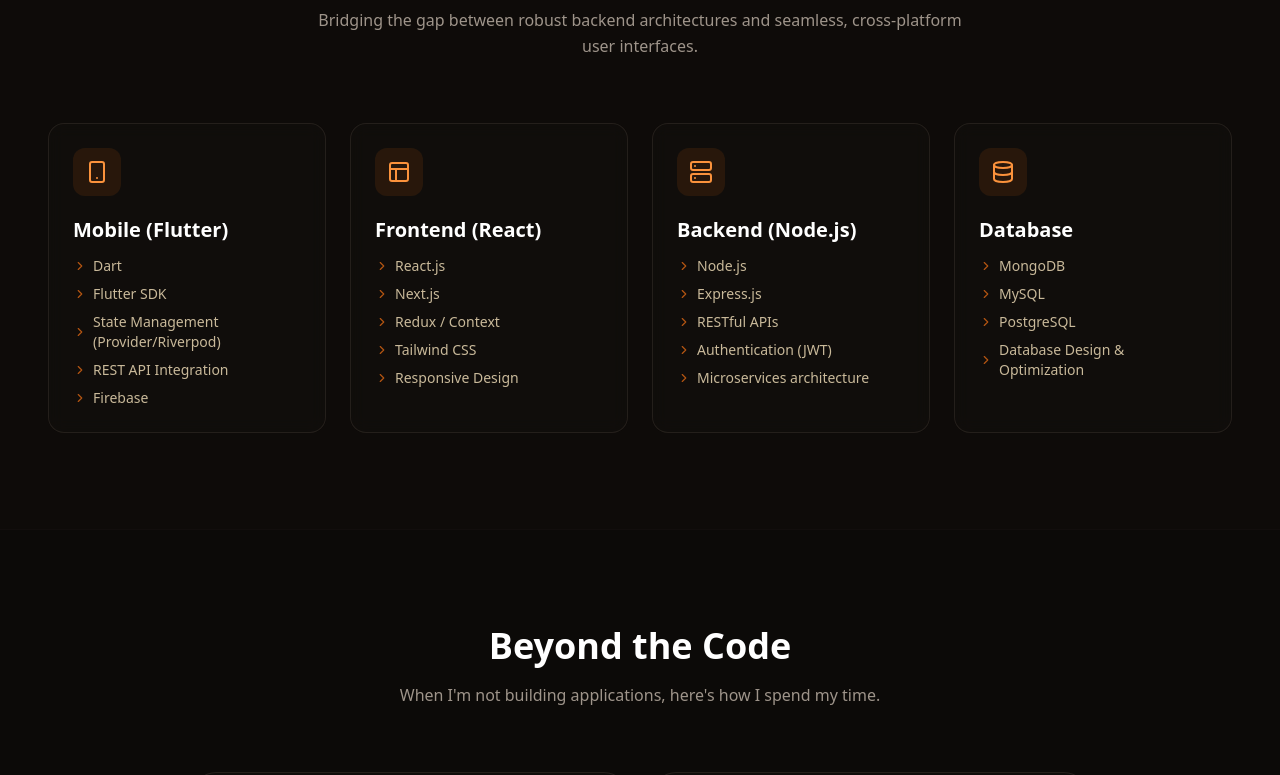
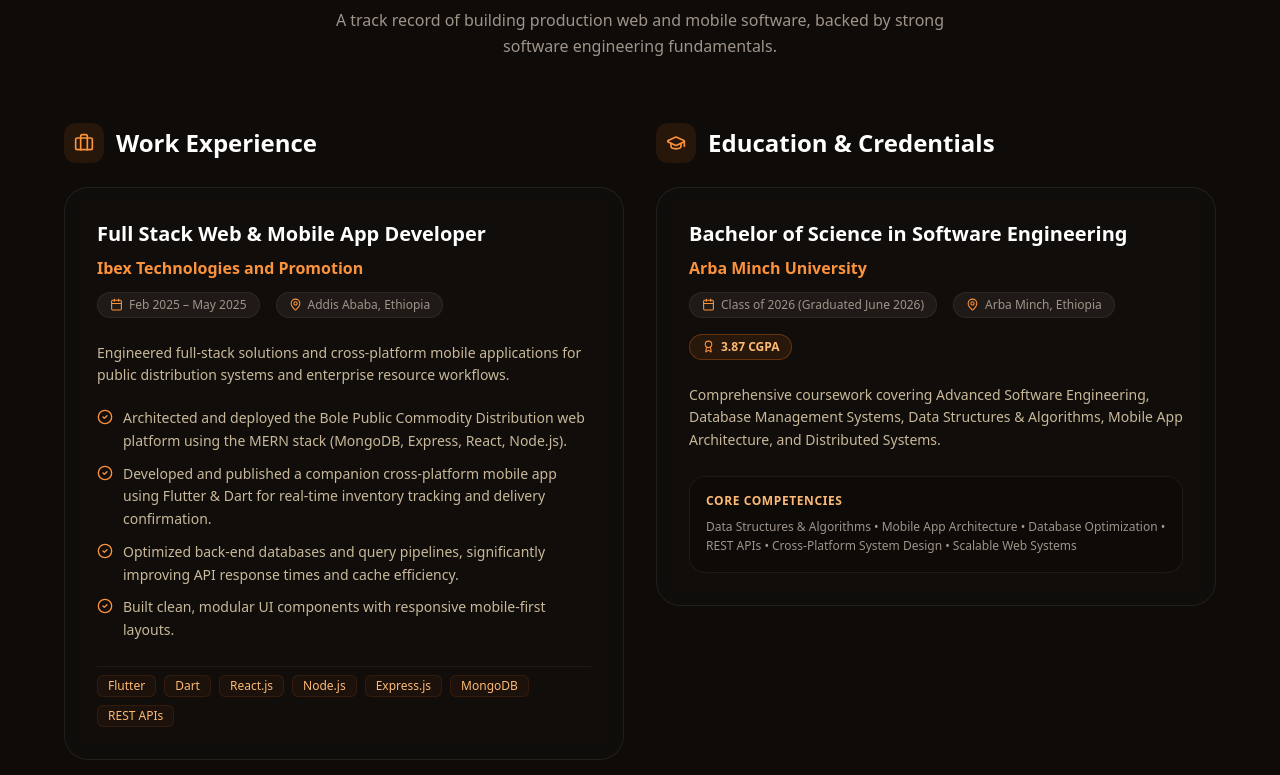
Before and after one commit to Alferid69/ferid-portfolio, a Next.js app: page / in a window 1280 px wide. Shown: the part 1060-1835 px from the top of the page. Built offline with nearby package versions, Linux system fonts and the light colour scheme; no server answers.

Commit message:
feat: add experience and education sections to portfolio; update resume links

```diff
--- /dev/null
+++ b/app/components/Experience.tsx
@@ -0,0 +1,139 @@
+import React from "react";
+import { Briefcase, GraduationCap, Calendar, MapPin, CheckCircle2, Award } from "lucide-react";
+import { EXPERIENCES, EDUCATION } from "../data";
+
+export default function Experience() {
+  return (
+    <section id="experience" className="py-24 bg-slate-900/20 border-t border-slate-900/60 relative z-10">
+      <div className="container mx-auto px-6 md:px-12">
+        <div className="mb-16 md:text-center">
+          <h2 className="text-3xl md:text-4xl font-bold text-white mb-4">
+            Experience & Education
+          </h2>
+          <p className="text-slate-400 max-w-2xl mx-auto leading-relaxed">
+            A track record of building production web and mobile software, backed by strong software engineering fundamentals.
+          </p>
+        </div>
+
+        <div className="grid grid-cols-1 lg:grid-cols-2 gap-8 max-w-6xl mx-auto">
+          {/* Work Experience Column */}
+          <div className="space-y-6">
+            <div className="flex items-center gap-3 mb-6">
+              <div className="bg-teal-500/10 w-10 h-10 rounded-xl flex items-center justify-center text-teal-400">
+                <Briefcase size={20} />
+              </div>
+              <h3 className="text-2xl font-bold text-white">Work Experience</h3>
+            </div>
+
+            {EXPERIENCES.map((exp, idx) => (
+              <div
+                key={idx}
+                className="bg-slate-900/40 backdrop-blur-sm border border-slate-800/80 p-6 md:p-8 rounded-3xl hover:border-teal-500/30 transition-all duration-300 group"
+              >
+                <div className="flex flex-wrap justify-between items-start gap-2 mb-2">
+                  <h4 className="text-xl font-bold text-white group-hover:text-teal-300 transition-colors">
+                    {exp.role}
+                  </h4>
+                </div>
+
+                <div className="text-teal-400 font-semibold text-base mb-3">
+                  {exp.company}
+                </div>
+
+                <div className="flex flex-wrap gap-4 text-xs font-medium text-slate-400 mb-6">
+                  <span className="flex items-center gap-1.5 bg-slate-800/60 px-3 py-1 rounded-full border border-slate-700/50">
+                    <Calendar size={13} className="text-teal-400" />
+                    {exp.period}
+                  </span>
+                  <span className="flex items-center gap-1.5 bg-slate-800/60 px-3 py-1 rounded-full border border-slate-700/50">
+                    <MapPin size={13} className="text-teal-400" />
+                    {exp.location}
+                  </span>
+                </div>
+
+                <p className="text-slate-300 text-sm mb-5 leading-relaxed">
+                  {exp.description}
+                </p>
+
+                <ul className="space-y-2.5 mb-6">
+                  {exp.highlights.map((highlight, hIdx) => (
+                    <li key={hIdx} className="flex items-start text-slate-300 text-xs md:text-sm leading-relaxed">
+                      <CheckCircle2 size={16} className="text-teal-400 mr-2.5 mt-0.5 shrink-0" />
+                      <span>{highlight}</span>
+                    </li>
+                  ))}
+                </ul>
+
+                <div className="flex flex-wrap gap-2 pt-2 border-t border-slate-800/60">
+                  {exp.tech.map((t, tIdx) => (
+                    <span
+                      key={tIdx}
+                      className="px-2.5 py-0.5 bg-teal-500/5 text-teal-300 text-xs font-medium rounded-md border border-teal-500/10"
+                    >
+                      {t}
+                    </span>
+                  ))}
+                </div>
+              </div>
+            ))}
+          </div>
+
+          {/* Education Column */}
+          <div className="space-y-6">
+            <div className="flex items-center gap-3 mb-6">
+              <div className="bg-teal-500/10 w-10 h-10 rounded-xl flex items-center justify-center text-teal-400">
+                <GraduationCap size={20} />
+              </div>
+              <h3 className="text-2xl font-bold text-white">Education & Credentials</h3>
+            </div>
+
+            {EDUCATION.map((edu, idx) => (
+              <div
+                key={idx}
+                className="bg-slate-900/40 backdrop-blur-sm border border-slate-800/80 p-6 md:p-8 rounded-3xl hover:border-teal-500/30 transition-all duration-300 group"
+              >
+                <h4 className="text-xl font-bold text-white group-hover:text-teal-300 transition-colors mb-2">
+                  {edu.degree}
+                </h4>
+
+                <div className="text-teal-400 font-semibold text-base mb-3">
+                  {edu.institution}
+                </div>
+
+                <div className="flex flex-wrap gap-4 text-xs font-medium text-slate-400 mb-6">
+                  <span className="flex items-center gap-1.5 bg-slate-800/60 px-3 py-1 rounded-full border border-slate-700/50">
+                    <Calendar size={13} className="text-teal-400" />
+                    {edu.period}
+                  </span>
+                  <span className="flex items-center gap-1.5 bg-slate-800/60 px-3 py-1 rounded-full border border-slate-700/50">
+                    <MapPin size={13} className="text-teal-400" />
+                    {edu.location}
+                  </span>
+                  {edu.grade && (
+                    <span className="flex items-center gap-1.5 bg-teal-500/10 text-teal-300 px-3 py-1 rounded-full border border-teal-500/30 font-semibold">
+                      <Award size={13} className="text-teal-400" />
+                      {edu.grade}
+                    </span>
+                  )}
+                </div>
+
+                <p className="text-slate-300 text-sm leading-relaxed mb-6">
+                  {edu.details}
+                </p>
+
+                <div className="bg-slate-950/60 border border-slate-800/60 p-4 rounded-2xl">
+                  <div className="text-xs font-semibold text-teal-300 uppercase tracking-wider mb-2">
+                    Core Competencies
+                  </div>
+                  <div className="text-xs text-slate-400 leading-relaxed">
+                    Data Structures & Algorithms • Mobile App Architecture • Database Optimization • REST APIs • Cross-Platform System Design • Scalable Web Systems
+                  </div>
+                </div>
+              </div>
+            ))}
+          </div>
+        </div>
+      </div>
+    </section>
+  );
+}
--- a/app/components/Navbar.tsx
+++ b/app/components/Navbar.tsx
@@ -51,9 +51,10 @@ export default function Navbar() {
         {/* Desktop Nav */}
         <div className="hidden md:flex items-center space-x-8">
           <NavLink href="#about">About</NavLink>
+          <NavLink href="#experience">Experience</NavLink>
           <NavLink href="#skills">Skills</NavLink>
+          <NavLink href="#projects">Projects</NavLink>
           <NavLink href="#hobbies">Hobbies</NavLink>
-          <NavLink href="#projects">Projects</NavLink>
           <NavLink href="#contact">Contact</NavLink>
           <a
             href={RESUME_URL}
@@ -93,14 +94,17 @@ export default function Navbar() {
           <NavLink href="#about" onClick={closeMenu}>
             About
           </NavLink>
+          <NavLink href="#experience" onClick={closeMenu}>
+            Experience
+          </NavLink>
           <NavLink href="#skills" onClick={closeMenu}>
             Skills
           </NavLink>
+          <NavLink href="#projects" onClick={closeMenu}>
+            Projects
+          </NavLink>
           <NavLink href="#hobbies" onClick={closeMenu}>
             Hobbies
-          </NavLink>
-          <NavLink href="#projects" onClick={closeMenu}>
-            Projects
           </NavLink>
           <NavLink href="#contact" onClick={closeMenu}>
             Contact
--- a/app/data.ts
+++ b/app/data.ts
@@ -10,11 +10,60 @@ export interface Project {
   links: ProjectLinks;
 }
 
+export interface ExperienceItem {
+  role: string;
+  company: string;
+  period: string;
+  location: string;
+  description: string;
+  highlights: string[];
+  tech: string[];
+}
+
+export interface EducationItem {
+  degree: string;
+  institution: string;
+  period: string;
+  location: string;
+  grade?: string;
+  details: string;
+}
+
+export const EXPERIENCES: ExperienceItem[] = [
+  {
+    role: "Full Stack Web & Mobile App Developer",
+    company: "Ibex Technologies and Promotion",
+    period: "Feb 2025 – May 2025",
+    location: "Addis Ababa, Ethiopia",
+    description:
+      "Engineered full-stack solutions and cross-platform mobile applications for public distribution systems and enterprise resource workflows.",
+    highlights: [
+      "Architected and deployed the Bole Public Commodity Distribution web platform using the MERN stack (MongoDB, Express, React, Node.js).",
+      "Developed and published a companion cross-platform mobile app using Flutter & Dart for real-time inventory tracking and delivery confirmation.",
+      "Optimized back-end databases and query pipelines, significantly improving API response times and cache efficiency.",
+      "Built clean, modular UI components with responsive mobile-first layouts.",
+    ],
+    tech: ["Flutter", "Dart", "React.js", "Node.js", "Express.js", "MongoDB", "REST APIs"],
+  },
+];
+
+export const EDUCATION: EducationItem[] = [
+  {
+    degree: "Bachelor of Science in Software Engineering",
+    institution: "Arba Minch University",
+    period: "Class of 2026 (Graduated June 2026)",
+    location: "Arba Minch, Ethiopia",
+    grade: "3.87 CGPA",
+    details:
+      "Comprehensive coursework covering Advanced Software Engineering, Database Management Systems, Data Structures & Algorithms, Mobile App Architecture, and Distributed Systems.",
+  },
+];
+
 export const PROJECTS: Project[] = [
   {
     title: "Arba Minch Public Commodity Distribution System",
     description:
-      "A web and mobile application for managing the distribution of public commodities in Arba Minch. It features user authentication, inventory management, and reporting tools.",
+      "A comprehensive web and mobile application for managing and auditing the distribution of public commodities in Arba Minch. Features role-based access, inventory tracking, and real-time reporting.",
     tech: ["Flutter", "Dart", "Express", "MongoDB", "Node.js", "Next.js"],
     links: {
       github: "https://github.com/Alferid69/am-pcd",
@@ -22,20 +71,19 @@ export const PROJECTS: Project[] = [
     },
   },
   {
-    title: "OwePay",
+    title: "OwePay (ኦውፔይ)",
     description:
-      "A Flutter application that allows users to manage their debts and credits with friends and family. It features cloud database synchronization via Supabase to keep transactions persistent across devices.",
-    tech: ["Flutter", "Dart", "Supabase"],
+      "A published Flutter mobile application that enables users to record, track, and settle personal debts and credits with friends and family. Features cloud synchronization with Supabase and offline-first persistence.",
+    tech: ["Flutter", "Dart", "Supabase", "Google Play"],
     links: {
-      // github: "https://github.com/Alferid69/OwePay",
       live: "https://play.google.com/store/apps/details?id=com.alferid.owepay",
     },
   },
   {
     title: "Saro Delivery",
     description:
-      "A flutter-based delivery application that enables users to track their orders in real-time, manage deliveries, and communicate with drivers. It integrates with a backend built using Node.js and MongoDB.",
-    tech: ["Flutter", "Dart", "Node.js", "MongoDB"],
+      "A high-performance Flutter-based delivery platform enabling real-time order tracking, route management, and live customer-driver communication backed by Node.js and MongoDB.",
+    tech: ["Flutter", "Dart", "Node.js", "MongoDB", "WebSockets"],
     links: {
       github: "https://github.com/Alferid69/saro-delivery",
     },
@@ -43,7 +91,7 @@ export const PROJECTS: Project[] = [
   {
     title: "OilSync",
     description:
-      "A mobile application designed to streamline oil inventory tracking, monitor real-time transaction data, and view advanced usage analytics.",
+      "A specialized mobile inventory application designed for oil distribution tracking, real-time transaction logging, and automated consumption analytics.",
     tech: ["Flutter", "Dart", "Express", "MongoDB", "Node.js"],
     links: {
       github: "https://github.com/Alferid69/oilsync-app",
@@ -52,8 +100,8 @@ export const PROJECTS: Project[] = [
   {
     title: "Lucid Shopping",
     description:
-      "A full-stack e-commerce application built with Next.js, Supabase, and Auth0 for authentication. It features a responsive design, product catalog, shopping cart, and secure checkout process.",
-    tech: ["Next.js", "Supabase", "Auth0"],
+      "A modern full-stack e-commerce store built with Next.js, Supabase, and Auth0. Features a responsive product catalog, cart manager, and secure multi-step checkout workflow.",
+    tech: ["Next.js", "Supabase", "Auth0", "Tailwind CSS"],
     links: {
       github: "https://github.com/Alferid69/Lucid-Shoping",
       live: "https://lucid-shoping.vercel.app/",
--- a/app/page.tsx
+++ b/app/page.tsx
@@ -1,5 +1,6 @@
 import Navbar from "./components/Navbar";
 import Hero from "./components/Hero";
+import Experience from "./components/Experience";
 import Skills from "./components/Skills";
 import Hobbies from "./components/Hobbies";
 import Projects from "./components/Projects";
@@ -119,14 +120,17 @@ export default function Home() {
         {/* Hero Section */}
         <Hero />
 
+        {/* Experience & Education Section */}
+        <Experience />
+
         {/* Skills Section */}
         <Skills />
 
+        {/* Projects Section */}
+        <Projects />
+
         {/* Hobbies Section */}
         <Hobbies />
-
-        {/* Projects Section */}
-        <Projects />
 
         {/* Contact Section */}
         <Contact />
```
Also changed, not shown: next.config.ts (+10 -0 lines), 1 other file (tests, documents, lock files or other folders).
